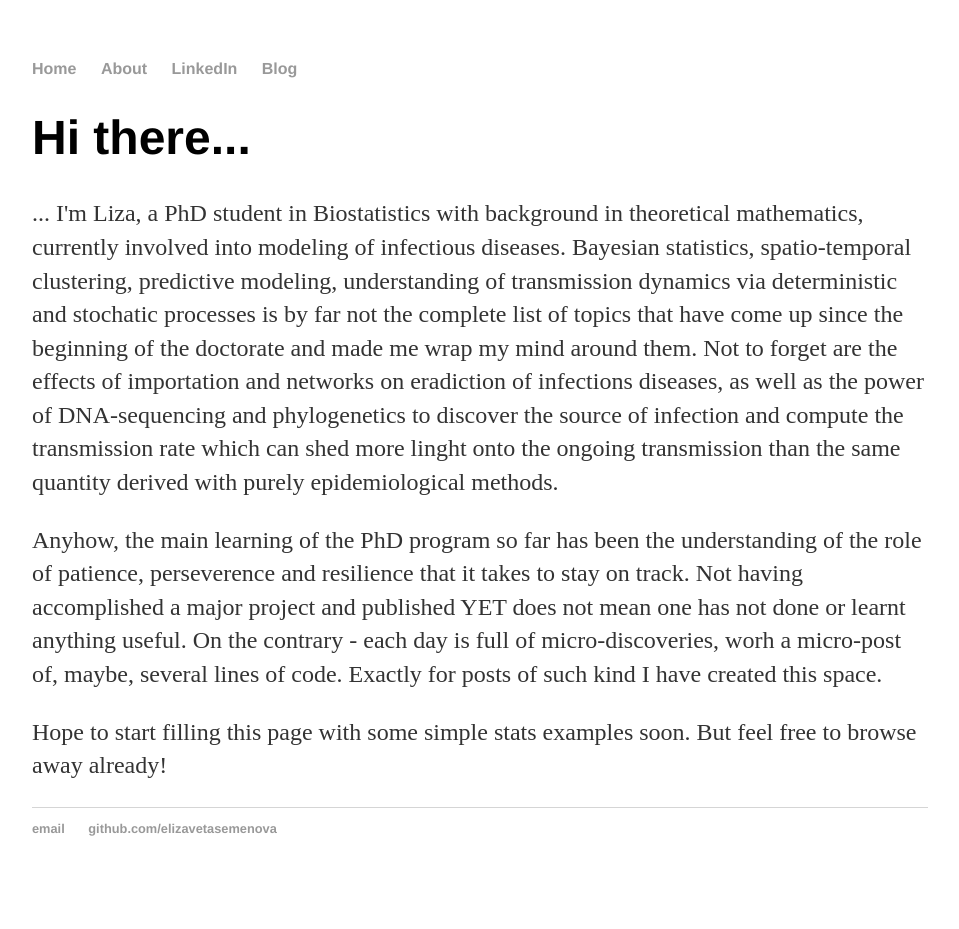
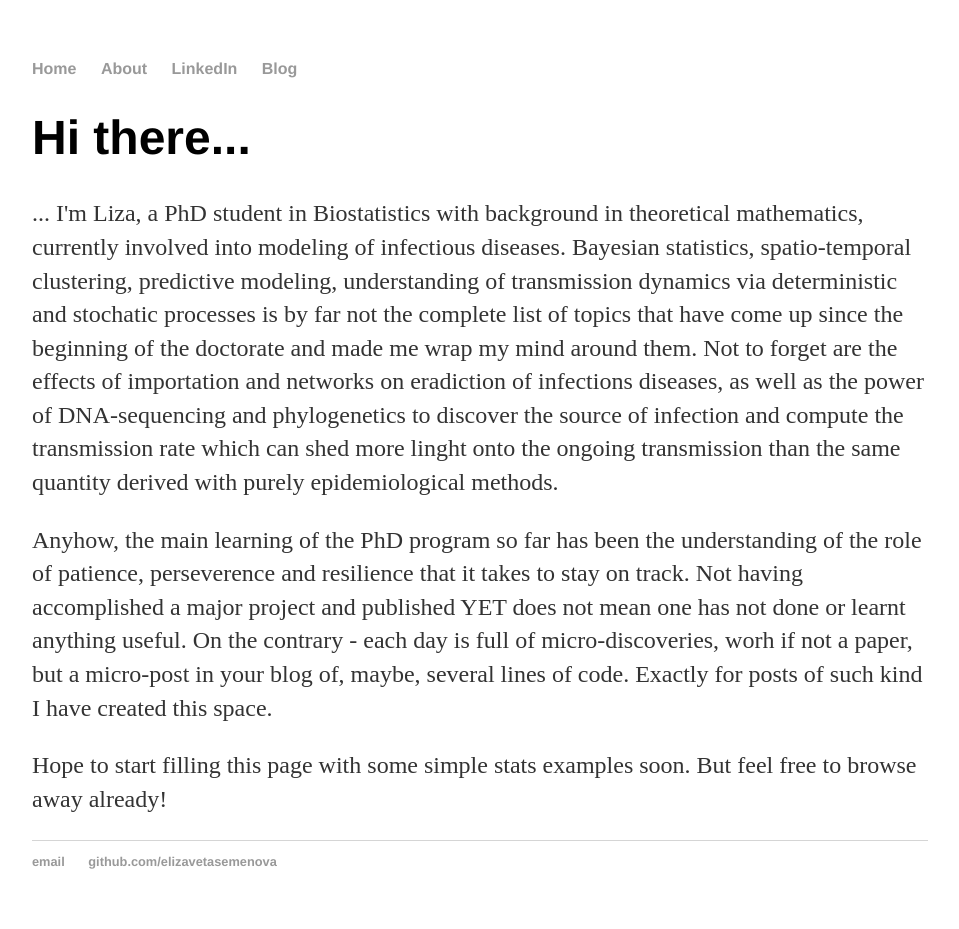
Before and after one commit to elizavetasemenova/elizavetasemenova.github.io, a Jekyll site: the page built from index.html, in a window 1280 px wide. Shown: the whole page, without its empty margins (160-1119 px from the left). Built offline with Jekyll 4.4.1, drawn with Linux system fonts in a browser that asks for light colours; before the commit the page ends 900 px from its top, so only the background shows below that.

Commit message:
Update index.html

```diff
--- a/index.html
+++ b/index.html
@@ -18,7 +18,8 @@ title: Liza Semenova, statistician in progress
 	<p>Anyhow, the main learning of the PhD program so far has been the understanding of the role of patience,
 		perseverence and resilience that it takes to stay on track. Not having accomplished a major project and published YET
 		does not mean one has not done or learnt anything useful. On the contrary - each day is full of micro-discoveries,
-		worh a micro-post of, maybe, several lines of code. Exactly for posts of such kind I have created this space. </p>
+		worh if not a paper, but a micro-post in your blog of, maybe, several lines of code.
+		Exactly for posts of such kind I have created this space. </p>
 
 	 <p>Hope to start filling this page with some simple stats examples soon. But feel free to browse away already! </p>
 
```
